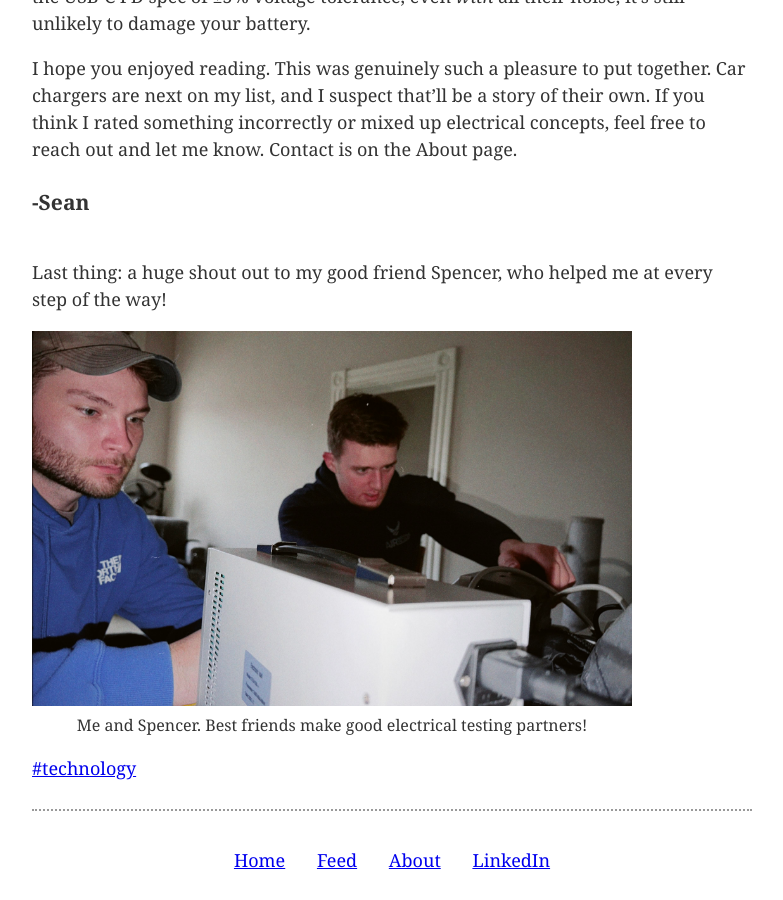
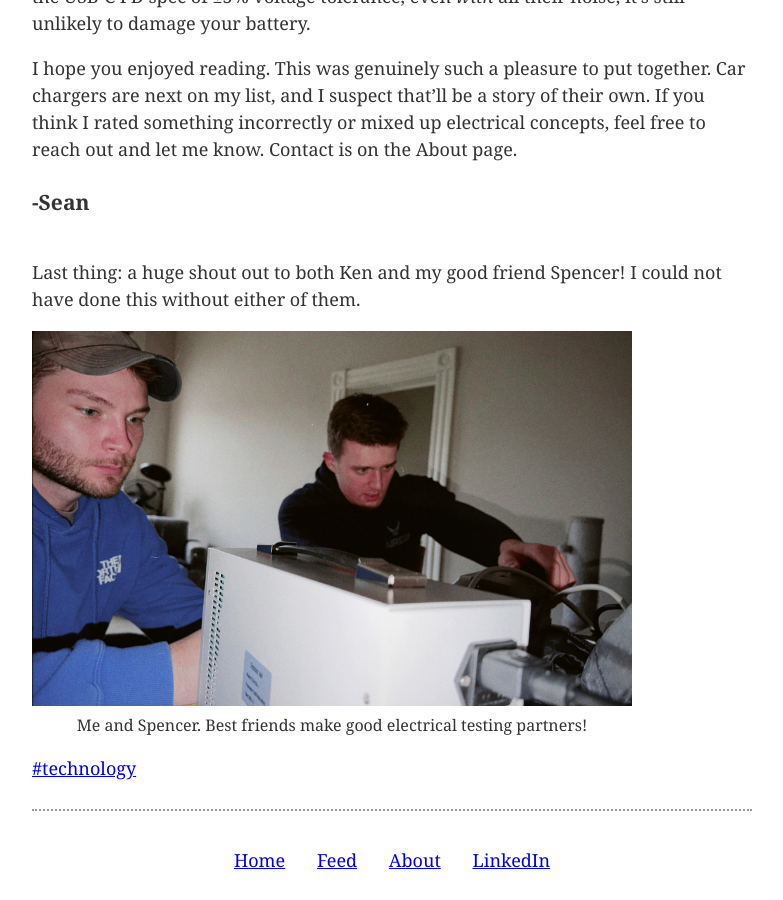
Before and after one commit to 0sps/sull1van.com, a Jekyll site: the page built from _posts/2026-01-19-a-dozen-chargers-in-the-lab.md, in a window 1280 px wide and 900 px high, scrolled down 14525 px. Shown: the whole window, without its empty margins (248-1031 px from the left). Built offline with Jekyll 4.4.1, drawn with Linux system fonts in a browser that asks for light colours.

Commit message:
Update 2026-01-19-a-dozen-chargers-in-the-lab.md

```diff
--- a/_posts/2026-01-19-a-dozen-chargers-in-the-lab.md
+++ b/_posts/2026-01-19-a-dozen-chargers-in-the-lab.md
@@ -1698,7 +1698,7 @@ I hope you enjoyed reading. This was genuinely such a pleasure to put together.
 
 ### -Sean
 <br>
-Last thing: a huge shout out to my good friend Spencer, who helped me at every step of the way!
+Last thing: a huge shout out to both Ken and my good friend Spencer! I could not have done this without either of them.
 <figure style="max-width: 600px; text-align: center;">
   <img src="/assets/images/spencerandsean1.jpg" alt="Spencer and Sean" style="width: 100%;">
   <figcaption>Me and Spencer. Best friends make good electrical testing partners!</figcaption>
```
